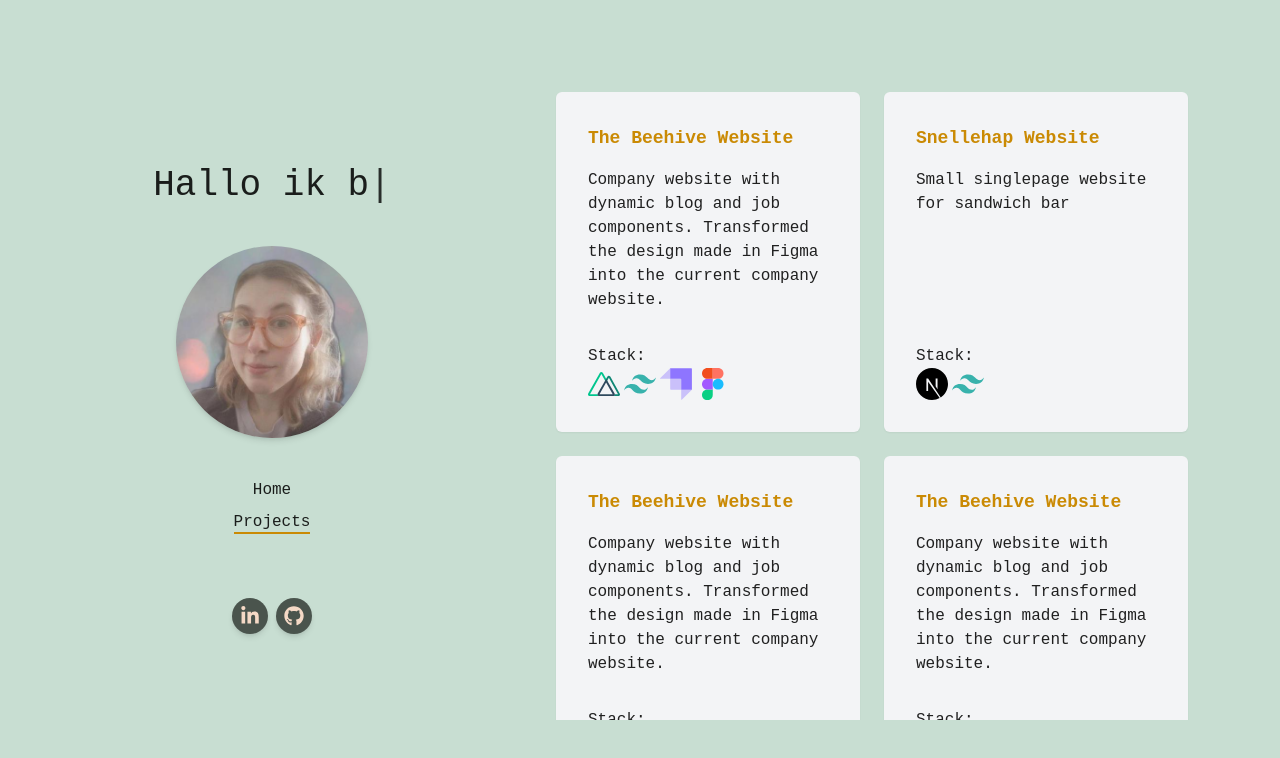
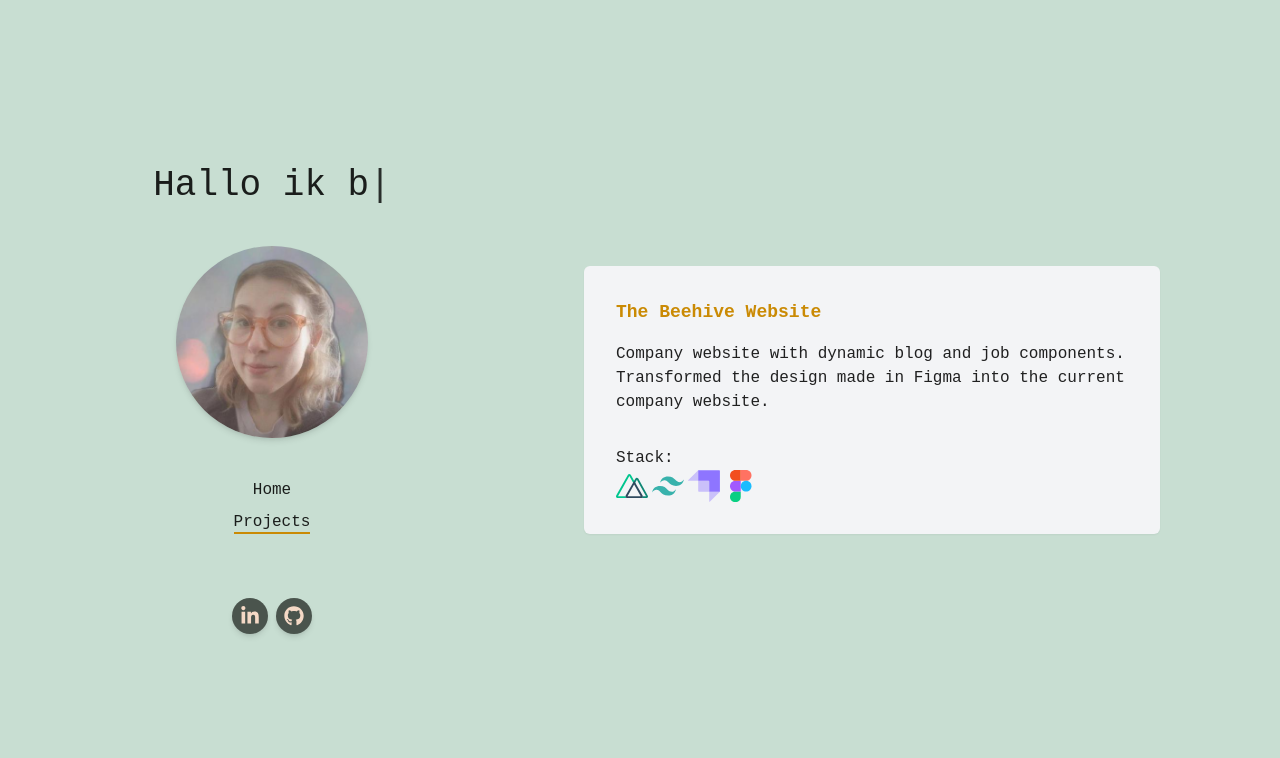
Before and after one commit to Sanseli/portfolio, a Next.js app: page /projects in a window 1280 px wide. Shown: the top 758 px of the page. Built offline with nearby package versions, Linux system fonts and the light colour scheme.

Commit message:
add scroll animations

```diff
--- a/src/components/Project.tsx
+++ b/src/components/Project.tsx
@@ -3,7 +3,9 @@ import { useRouter } from 'next/router'
 const Project = ({ project }: any) => {
     const router = useRouter()
 
-    return (<div className={`card space-y-4 flex flex-col m-3 relative animation-element slide-up testimonial ${project.link ? 'animated' : ''}`} onClick={() => project.link ? router.push(project.link) : ''}>
+    return (
+        <div className='snap-center h-full flex'>
+            <div className={`card space-y-4 flex flex-col my-auto mx-10 w-full relative ${project.link ? 'animated' : ''}`} onClick={() => project.link ? router.push(project.link) : ''}>
                 <h2 className=" text-lg font-bold text-yellow-600">{project.title}</h2>
                 <p>{project.description}</p>
                 <div className="grow" />
@@ -63,6 +65,7 @@ const Project = ({ project }: any) => {
                     </span>
                 </div>
             </div>
+        </div>
     )
 }
 export default Project
--- a/src/pages/projects.tsx
+++ b/src/pages/projects.tsx
@@ -13,42 +13,20 @@ export default function Home() {
         {
             id: 2,
             title: 'Snellehap Website',
-            description: 'Small singlepage website for sandwich bar',
+            description: 'Small singlepage website for sandwich bar.',
             link: 'https://snellehap.be/',
             tools: ['next', 'tailwind']
         },
         {
-            id: 1,
-            title: 'The Beehive Website',
-            description: 'Company website with dynamic blog and job components. Transformed the design made in Figma into the current company website.',
-            link: 'https://thebeehive.be/',
-            tools: ['nuxt', 'tailwind', 'strapi', 'figma']
-        },
-        {
-            id: 1,
-            title: 'The Beehive Website',
-            description: 'Company website with dynamic blog and job components. Transformed the design made in Figma into the current company website.',
-            link: 'https://thebeehive.be/',
-            tools: ['nuxt', 'tailwind', 'strapi', 'figma']
-        },
-        {
-            id: 1,
-            title: 'The Beehive Website',
-            description: 'Company website with dynamic blog and job components. Transformed the design made in Figma into the current company website.',
-            link: 'https://thebeehive.be/',
-            tools: ['nuxt', 'tailwind', 'strapi', 'figma']
-        },
-        {
-            id: 1,
-            title: 'The Beehive Website',
-            description: 'Company website with dynamic blog and job components. Transformed the design made in Figma into the current company website.',
-            link: 'https://thebeehive.be/',
-            tools: ['nuxt', 'tailwind', 'strapi', 'figma']
-        },
+            id: 3,
+            title: 'Crescendo 2',
+            description: '',
+            tools: ['nuxt', 'vue', 'tailwind', 'jest', 'laravel']
+        }
     ]
 
     return (
-        <main className="grid grid-cols-2 overflow-auto">
+        <main className="overflow-auto scroll-smooth snap-y snap-mandatory">
             {projects.map(project => <Project project={project} key={project.id} />)}
         </main>
     )
```
Lines whose indentation alone changed are shown as unchanged.
